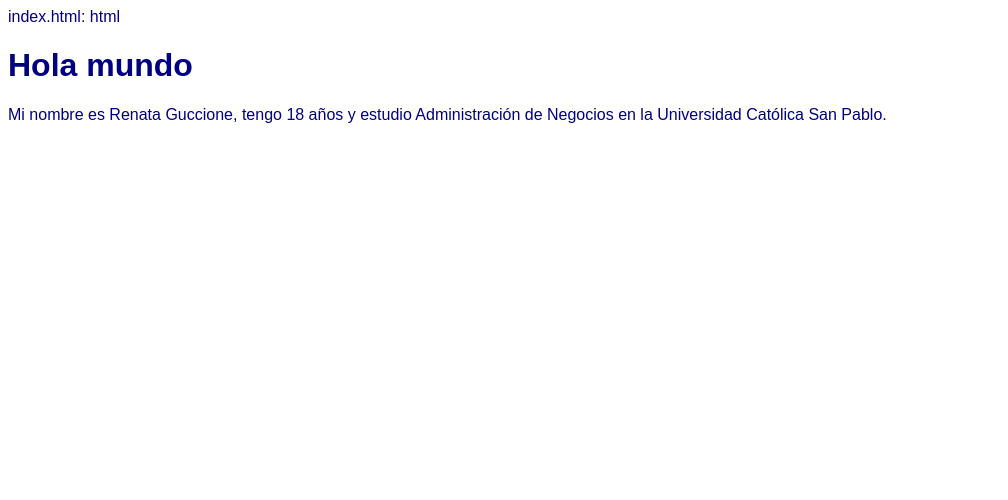
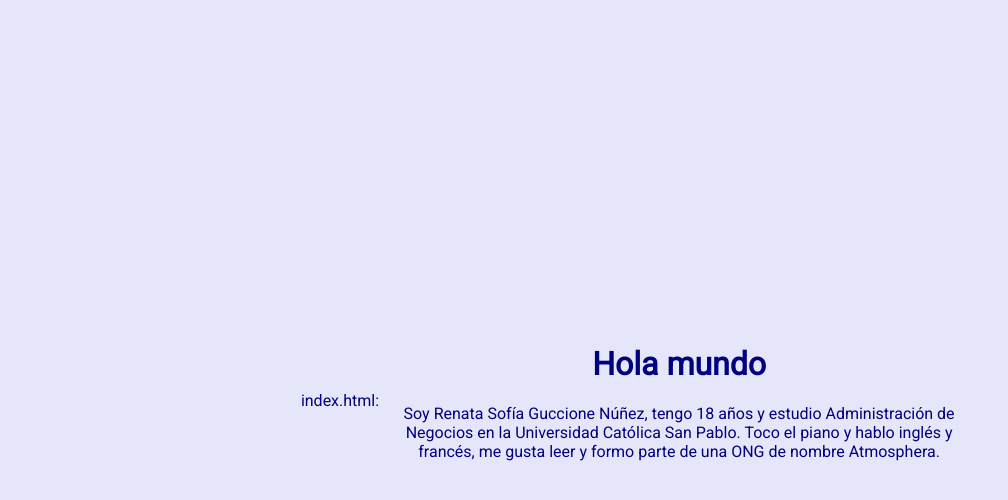
Before and after one commit to Renata-Guccione/Renata-Guccione.github.io, a plain HTML site: page index.html in a window 1280 px wide. Shown: the whole page, without its empty margins (0-1008 px from the left). Drawn offline with Linux system fonts and the light colour scheme.

Commit message:
Update index.html

```diff
--- a/index.html
+++ b/index.html
@@ -1,5 +1,4 @@
 index.html:
-html
 <!DOCTYPE html>
 <html lang="es">
 <head>
@@ -7,14 +6,27 @@ html
     <meta name="viewport" content="width=device-width, initial-scale=1.0">
     <title>Presentación</title>
     <style>
+        @import url('https://fonts.googleapis.com/css2?family=Roboto:wght@400&display=swap');
         body {
-            font-family: Arial, sans-serif;
+            font-family: 'Roboto', sans-serif;
+            background-color: #E6E6FA; /* Morado claro */
             color: #000080; /* Azul marino */
+            display: flex;
+            justify-content: center;
+            align-items: center;
+            height: 100vh;
+            margin: 0;
+            text-align: center;
+        }
+        .container {
+            max-width: 600px;
         }
     </style>
 </head>
 <body>
-    <h1>Hola mundo</h1>
-    <p>Mi nombre es Renata Guccione, tengo 18 años y estudio Administración de Negocios en la Universidad Católica San Pablo.</p>
+    <div class="container">
+        <h1>Hola mundo</h1>
+        <p>Soy Renata Sofía Guccione Núñez, tengo 18 años y estudio Administración de Negocios en la Universidad Católica San Pablo. Toco el piano y hablo inglés y francés, me gusta leer y formo parte de una ONG de nombre Atmosphera.</p>
+    </div>
 </body>
 </html>
```
